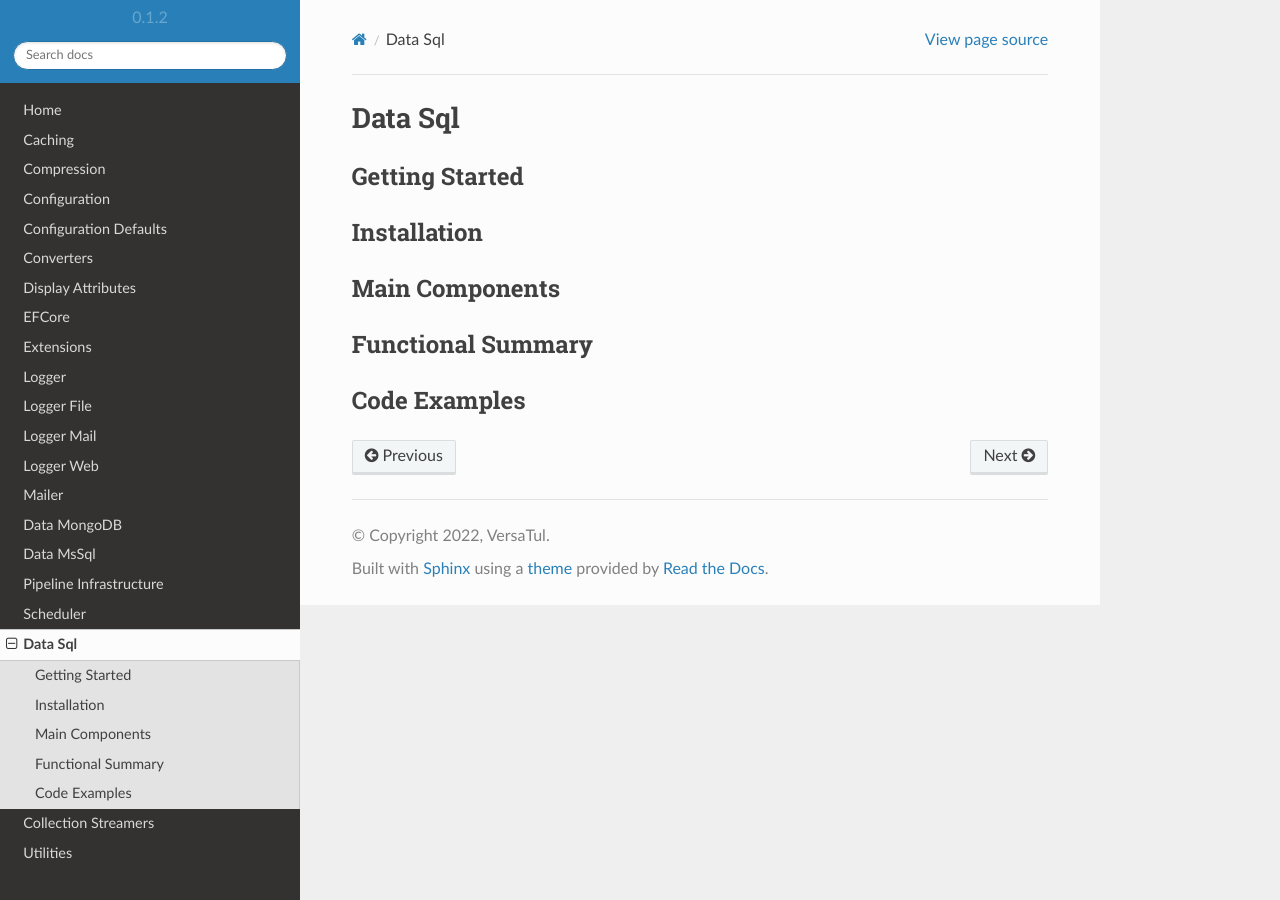
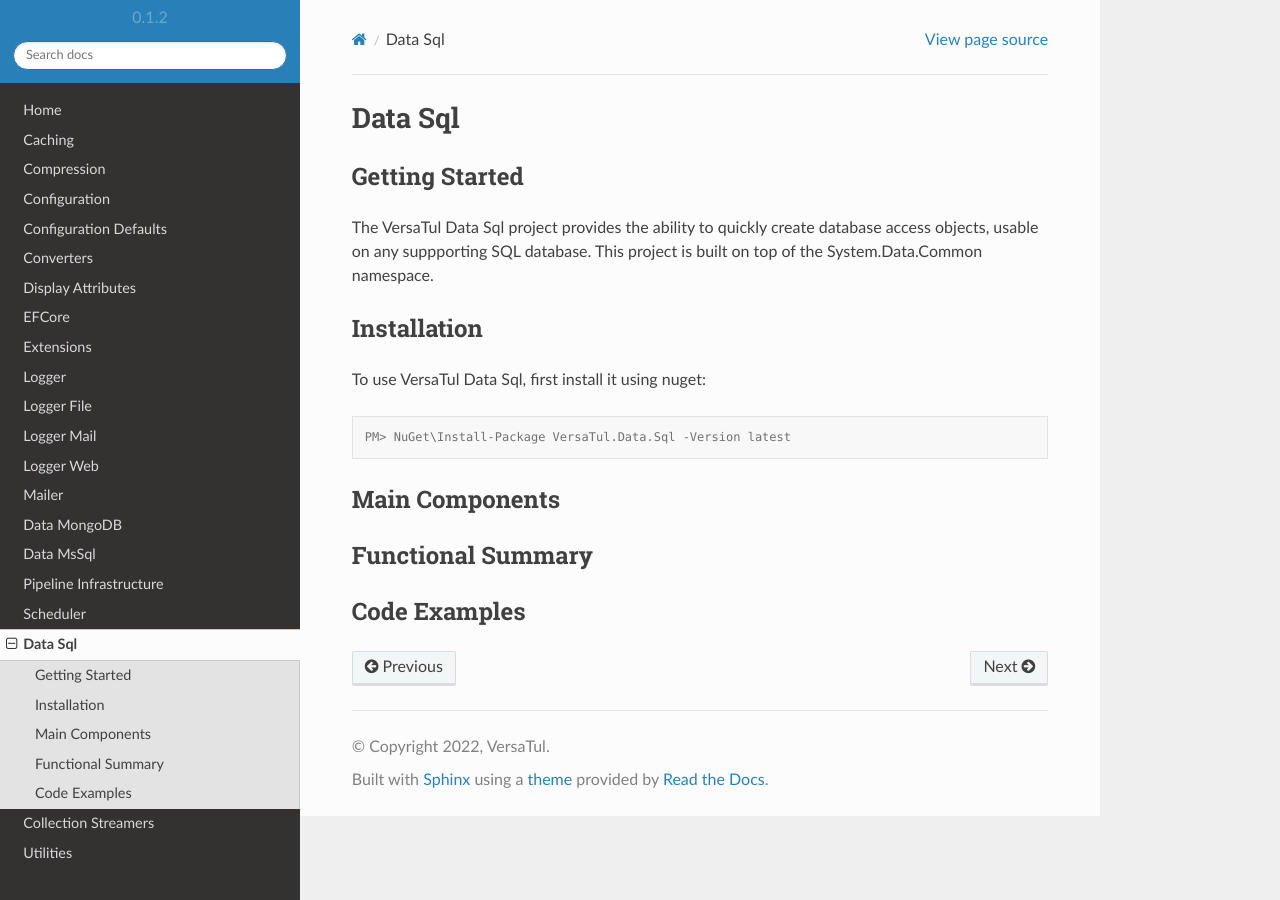
Before and after one commit to BjornWilliams/DocsVersaTul, a Sphinx documentation site: the page built from docs/source/sql.rst, in a window 1280 px wide. Built offline with Sphinx 7.4.7 and the Read the Docs theme 2.0.0, drawn with Linux system fonts in a browser that asks for light colours.

Commit message:
Update sql.rst
Added sql documentation now

```diff
--- a/docs/source/sql.rst
+++ b/docs/source/sql.rst
@@ -3,9 +3,18 @@ Data Sql
 
 Getting Started
 ----------------
+The VersaTul Data Sql project provides the ability to quickly create database access objects,
+usable on any suppporting SQL database.
+This project is built on top of the System.Data.Common namespace.
 
 Installation
 ------------
+
+To use VersaTul Data Sql, first install it using nuget:
+
+.. code-block:: console
+
+    PM> NuGet\Install-Package VersaTul.Data.Sql -Version latest
 
 Main Components
 ----------------
```
